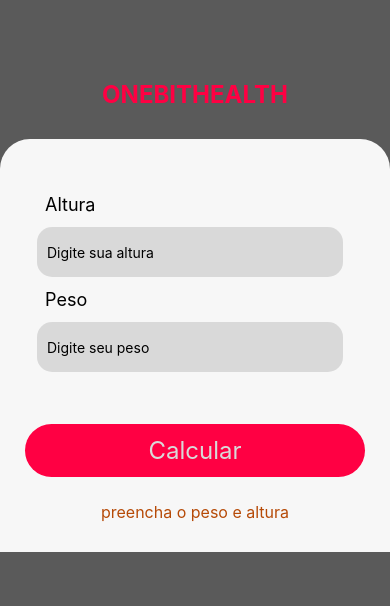
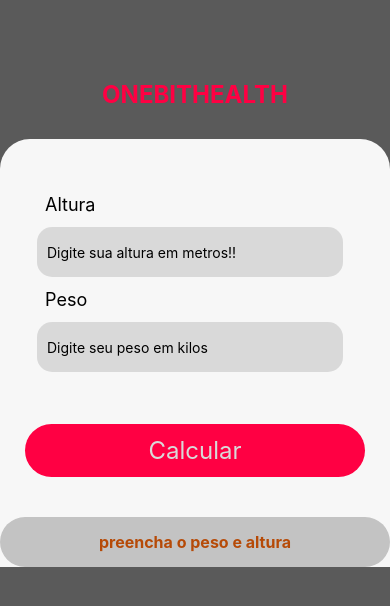
Before and after one commit to TauanGB/My-React-Native-First-App, a React Native app: screen / in a window 390 px wide. Shown: the top 606 px of the page. Built offline with nearby package versions, Linux system fonts and the light colour scheme.

Commit message:
aula 4 parte 1

```diff
--- a/src/components/Form/ResultImc/index.tsx
+++ b/src/components/Form/ResultImc/index.tsx
@@ -4,11 +4,13 @@
 
 export default function ResultImc(props: { resultado: string; mensagemResultImc: string }) {
 	return (
-		<View>
-			<Text>{props.resultado}</Text>
+		<View style={styles.adviceBox}>
 			<Text
 			style={styles.adviceText}
 			>{props.mensagemResultImc}</Text>
+			<Text
+			style={styles.infoText}
+			>{props.resultado}</Text>
 		</View>
 	);
 }
--- a/src/components/Form/ResultImc/style.ts
+++ b/src/components/Form/ResultImc/style.ts
@@ -1,11 +1,25 @@
 import { StyleSheet } from "react-native"
 
 const styles = StyleSheet.create({
-	adviceText:{
-		fontSize:16,
-		color:'#b64a07',
+	adviceText: {
+		fontSize: 16,
+		fontWeight: "bold",
+		color: '#b64a07',
+	},
+	adviceBox: {
+		flex: 1,
+		marginTop:15,
+		width:'100%',
+		alignItems:'center',
+		justifyContent:'center',
+		borderRadius:50,
+		backgroundColor: '#c3c3c3'
+	},
+	infoText: {
+		fontSize: 48,
+		fontWeight: "bold",
+		color: '#b64a07',
 	}
-
 })
 
 export default styles
--- a/src/components/Form/index.tsx
+++ b/src/components/Form/index.tsx
@@ -1,31 +1,44 @@
 import React from "react";
-import { Text, View, TextInput, Button, TouchableOpacity } from "react-native";
+import { Text, View, TextInput, Button, TouchableOpacity, Vibration } from "react-native";
 import ResultImc from "./ResultImc";
 import { useState } from "react";
 import styles from "./style";
 
 export default function Form() {
-	const [height, setheigth] = useState<string>("");
+	const [height, setHeigth] = useState<string>("");
 	const [weight, setWeigth] = useState<string>("");
 	const [messageImc, setMessageImc] = useState<string>("preencha o peso e altura");
 	const [imc, setImc] = useState<string>("");
-	const [textButton, setTextButton] = useState<string>("Preencha os valores");
+	const [textButton, setTextButton] = useState<string>("Calcular");
+	const [errorMessage, setErrorMessage] = useState<string>("");
 
 	function calcularPeso(weigthValue: number, heigthValue: number): string {
 		return (weigthValue / (heigthValue * heigthValue)).toFixed(2);
 	}
 
+	function validateInput() {
+		if (height === "" || weight === ""){
+			setErrorMessage("Este Campo e Obrigatorio*");
+			Vibration.vibrate();
+		}
+	}
+
 	function validationImc() {
-		const heightNumber = parseFloat(height);
-		const weightNumber = parseFloat(weight);
+		const heightNumber = parseFloat(height.replace(',', '.'));
+		const weightNumber = parseFloat(weight.replace(',', '.'));
+		validateInput()
 
 		if (!isNaN(heightNumber) && !isNaN(weightNumber) && heightNumber > 0) {
 			const result = calcularPeso(weightNumber, heightNumber);
 			setImc(result);
+			setHeigth('')
+			setWeigth('')
 			setMessageImc("Seu imc e igual:");
 			setTextButton("Calcular Novamente");
+			setErrorMessage('')
 		} else {
 			setImc("");
+			setTextButton("Calcular");
 			setMessageImc("Preencha peso e altura corretamente");
 		}
 	}
@@ -36,9 +49,14 @@
 				<Text
 					style={styles.formLabel}
 				>Altura</Text>
+				<Text
+					style={styles.errorMensage}
+				>
+					{errorMessage}
+				</Text>
 				<TextInput
-					onChangeText={setheigth}
-					placeholder="Digite sua altura"
+					onChangeText={setHeigth}
+					placeholder="Digite sua altura em metros!!"
 					keyboardType="numeric"
 					value={height}
 					style={styles.input}
@@ -46,22 +64,28 @@
 				<Text
 					style={styles.formLabel}
 				>Peso</Text>
+				<Text
+					style={styles.errorMensage}
+				>
+					{errorMessage}
+				</Text>
 				<TextInput
 					onChangeText={setWeigth}
-					placeholder="Digite seu peso"
+					placeholder="Digite seu peso em kilos"
 					keyboardType="numeric"
 					value={weight}
 					style={styles.input}
 				></TextInput>
 				<TouchableOpacity
-				style={styles.buttonCalculator}
+					style={styles.buttonCalculator}
+					onPress={() => { validationImc() }}
 				>
 					<Text
 						style={styles.textButton}
-					>Calcular</Text>
+					>{textButton}</Text>
 				</TouchableOpacity>
 			</View>
-				<ResultImc resultado={imc} mensagemResultImc={messageImc} />
+			<ResultImc resultado={imc} mensagemResultImc={messageImc} />
 		</View>
 	);
 }
--- a/src/components/Form/style.ts
+++ b/src/components/Form/style.ts
@@ -39,6 +39,12 @@
 		borderRadius:40,
 		alignItems:'center',
 		padding:12,
+	},
+	errorMensage:{
+		fontSize:12,
+		color:'red',
+		fontWeight:'bold',
+		paddingLeft:20,
 	}
 })
 
```
